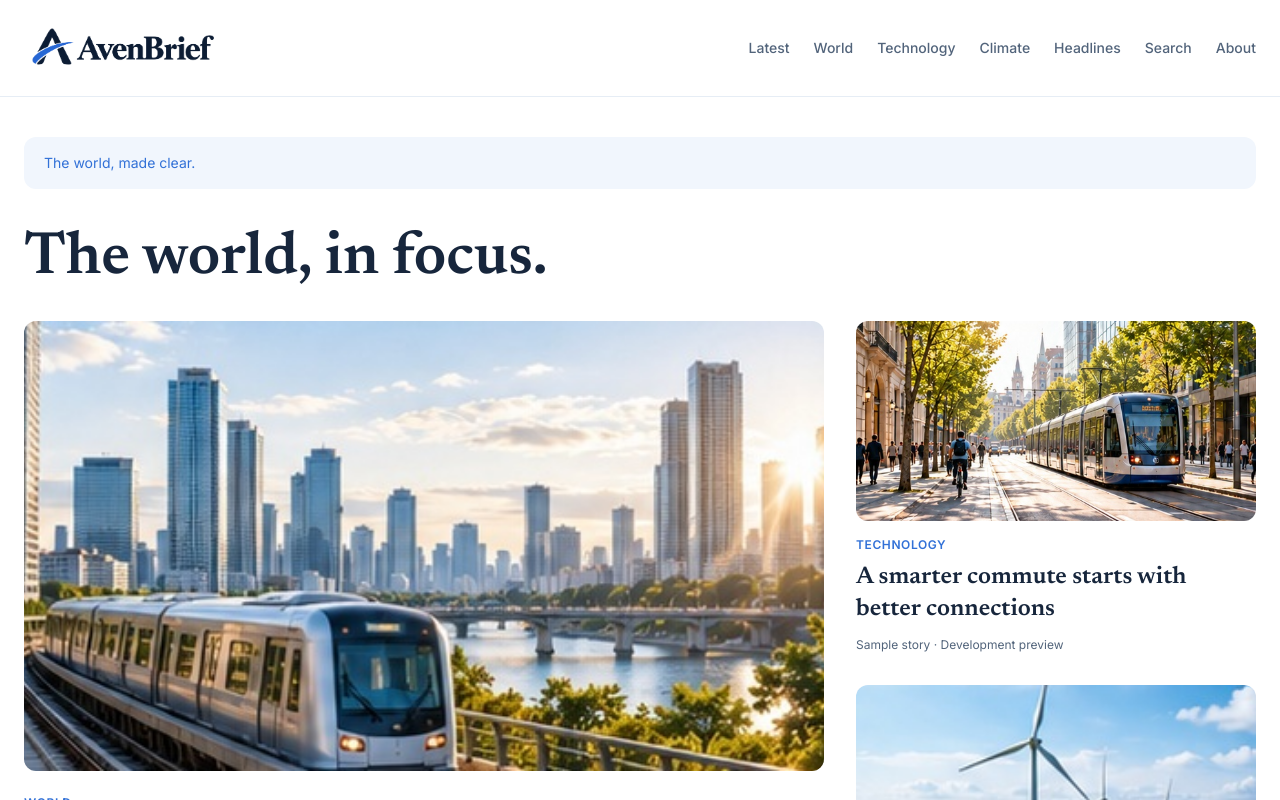
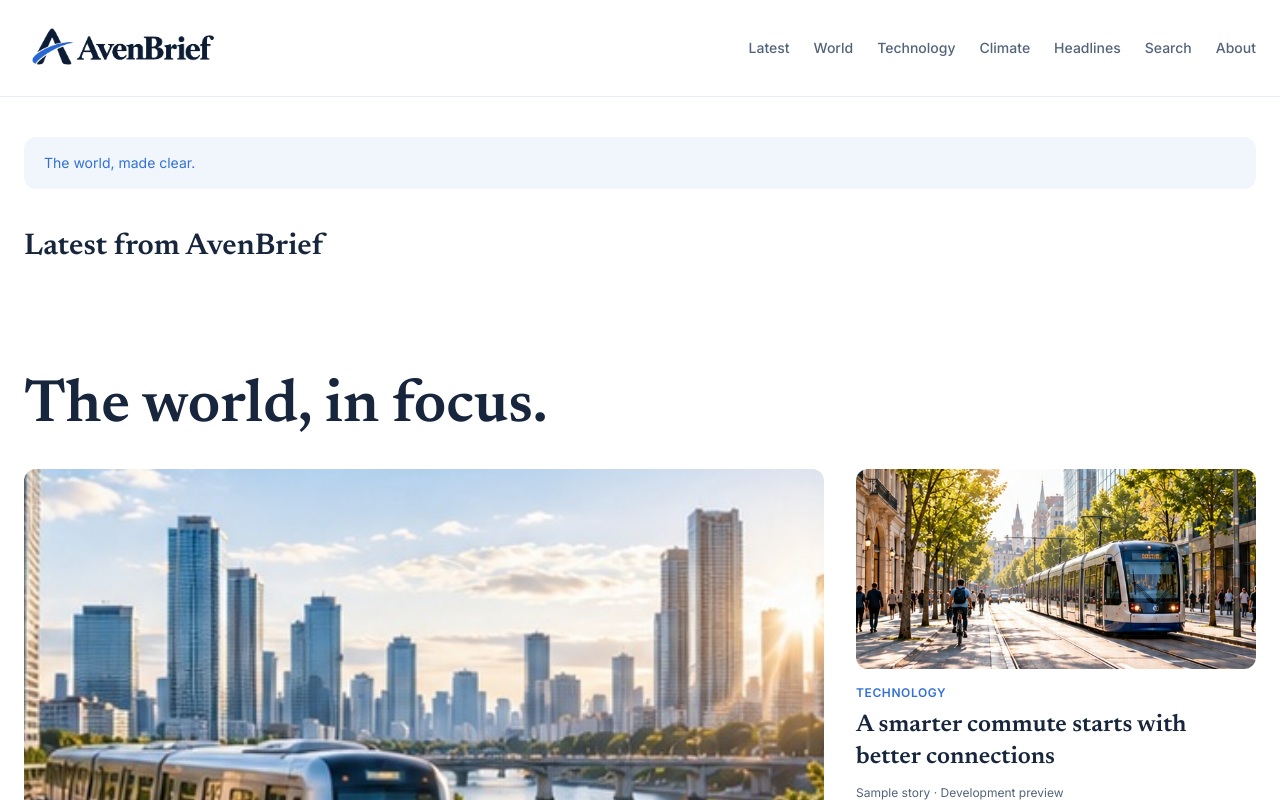
Before and after one commit to wathshala-amarasinghe/AvenBrief, a Next.js app: page / in a window 1280 px wide. Shown: the top 800 px of the page. Built offline with nearby package versions, Linux system fonts and the light colour scheme; no server answers; the database is empty.

Commit message:
Point the Latest homepage anchor to published articles

```diff
--- a/app/page.tsx
+++ b/app/page.tsx
@@ -21,13 +21,18 @@ export default function Home() {
           The world, made clear.
         </div>
 
-        <Suspense fallback={<p className="py-8 text-muted">Loading published stories…</p>}>
-          <PublishedStories />
-        </Suspense>
+        <section id="latest" aria-labelledby="latest-heading" className="scroll-mt-6 py-10">
+          <h2 id="latest-heading" className="mb-8 font-serif text-3xl font-semibold">
+            Latest from AvenBrief
+          </h2>
+          <Suspense fallback={<p className="py-8 text-muted">Loading published stories…</p>}>
+            <PublishedStories />
+          </Suspense>
+        </section>
 
         <FeaturedNews />
 
-        <section id="latest" className="border-t border-border py-10">
+        <section id="sample-stories" className="border-t border-border py-10">
           <h2 className="mb-8 font-serif text-3xl font-bold">
             Sample stories
           </h2>
```
